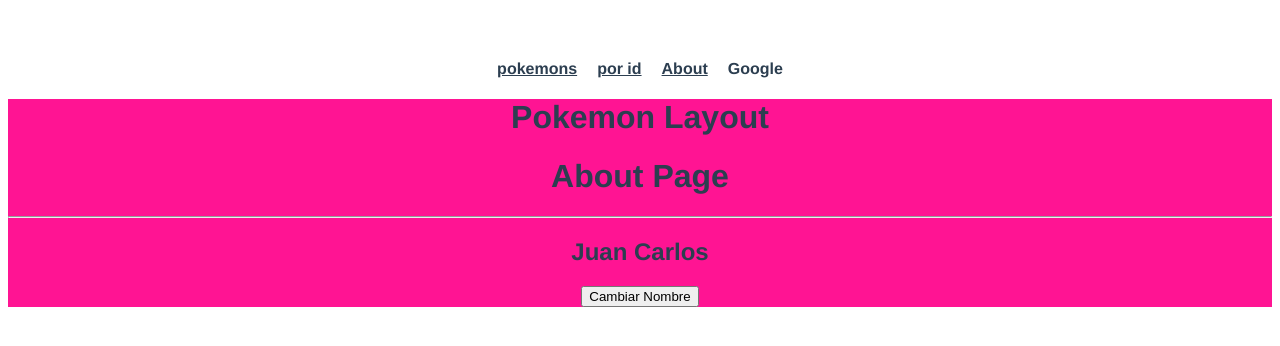
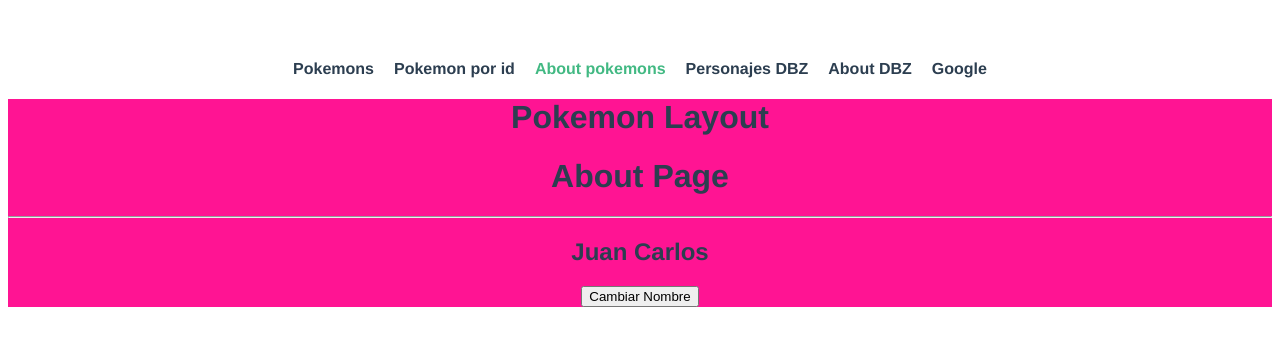
Before and after one commit to engelcituk/vuejs-cero-experto, a Vue app in the folder 05-rutas-ciclo/: page /1#/pokemon/about in a window 1280 px wide. Shown: the top 346 px of the page. Built offline with nearby package versions, Linux system fonts and the light colour scheme.

Commit message:
Arreglar nuestro NavBar personalizado

```diff
--- a/05-rutas-ciclo/src/modules/shared/components/CustomLink.vue
+++ b/05-rutas-ciclo/src/modules/shared/components/CustomLink.vue
@@ -10,11 +10,11 @@
 
     <router-link
         v-else
-        :to="link.to"
-        v-slot="{href, isActive}"
+        :to="route"
+        v-slot="{isActive}"
     >
+    <!-- href -->
         <a
-            :href="href"
             :class="isActive ? 'is-active' : 'normal-link ' "
         >{{link.name}}</a>
     </router-link>
@@ -32,6 +32,9 @@
     computed:{
         isExternalLink(){
             return this.link.to.startsWith('http')
+        },
+        route(){
+            return this.link.id === undefined ? {name:this.link.to } : { name:this.link.to, params: {id: this.link.id} }
         }
     }
 }
--- a/05-rutas-ciclo/src/modules/shared/components/Navbar.vue
+++ b/05-rutas-ciclo/src/modules/shared/components/Navbar.vue
@@ -14,11 +14,12 @@
     data(){
         return {
             links: [
-                { to:'/home', name:'pokemons' },
-                { to:'/pokemonid/50', name:'por id' },
-                { to:'/about', name:'About' },
+                { to:'pokemon-home', name:'Pokemons' },
+                { to:'pokemon-id', name:'Pokemon por id', id:151 },
+                { to:'pokemon-about', name:'About pokemons' },
+                { to:'dbz-characters', name:'Personajes DBZ' },
+                { to:'dbz-about', name:'About DBZ' },
                 { to:'https://google.com', name:'Google' },
-
             ]
         }
     },
```
